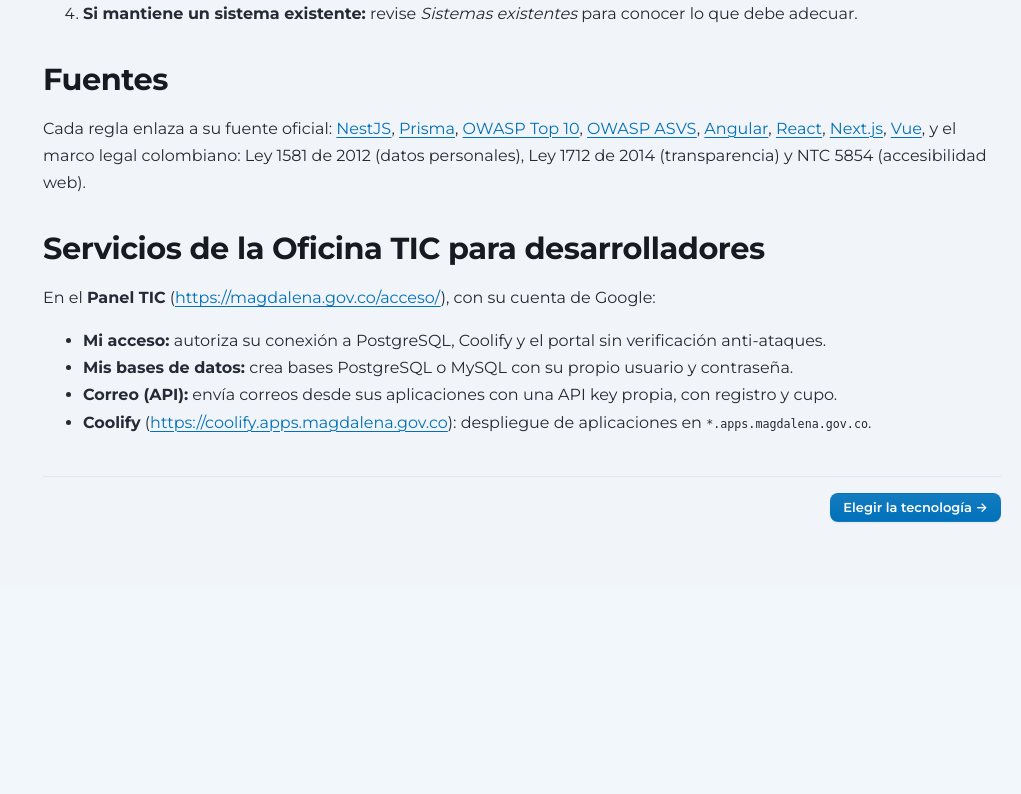
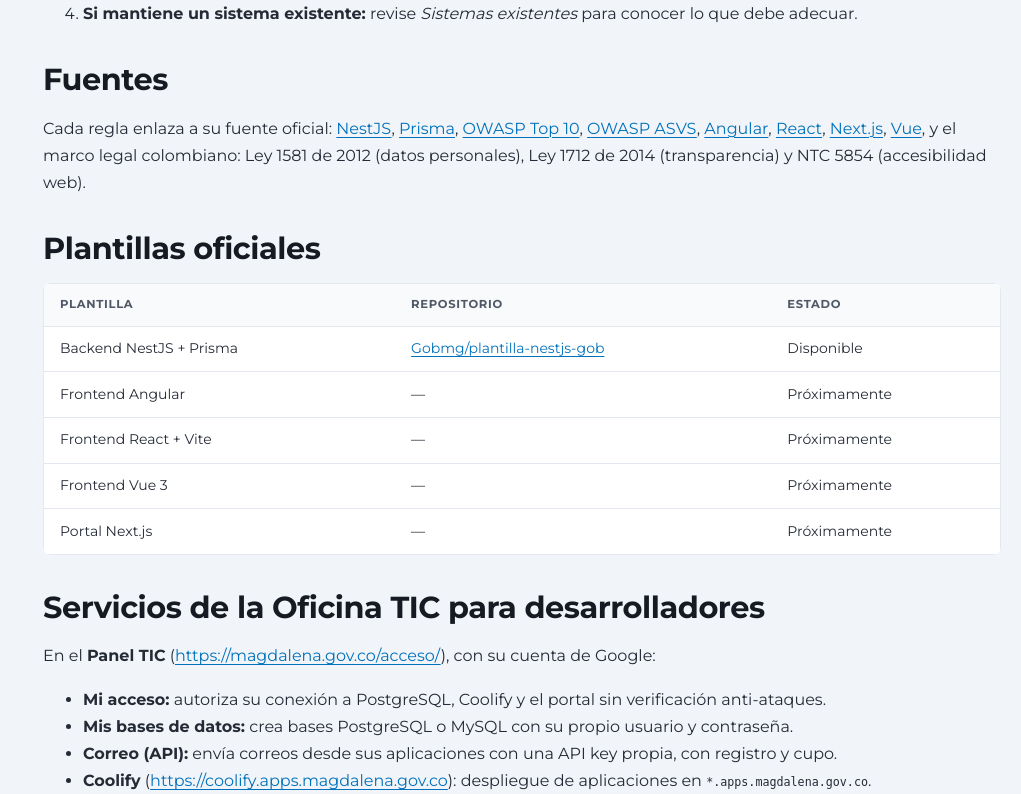
Before and after one commit to danycabarcas/manual_de_marca, a PHP site: page /mi_base/desarrollo/ in a window 1280 px wide. Shown: the part 1266-2060 px from the top of the page, without its empty margins (259-1280 px from the left). Before the commit the page ends 1789 px from the top, so only its background shows below. Run offline with PHP 8.4, Linux system fonts and the light colour scheme.

Commit message:
Desarrollo: enlace a la plantilla oficial NestJS (Gobmg/plantilla-nestjs-gob)
Co-Authored-By: Claude Opus 5.5 <noreply@anthropic.com>

```diff
--- a/desarrollo/contenido/backend.md.php
+++ b/desarrollo/contenido/backend.md.php
@@ -1,7 +1,11 @@
 <?php exit; /* contenido privado */ ?>
 # Backend NestJS
 
-Fuente oficial: <https://docs.nestjs.com>. Versión mínima: NestJS 10 sobre Node.js LTS (20 o 22).
+Fuente oficial: <https://docs.nestjs.com>. Versión: NestJS 11 sobre Node.js 22 LTS.
+
+> **Empiece siempre desde la plantilla oficial:** [Gobmg/plantilla-nestjs-gob](https://github.com/Gobmg/plantilla-nestjs-gob)
+> (botón *Use this template*). Ya cumple todo lo de esta página: configuración validada, seguridad, login con Google,
+> roles, Prisma, paginación, health check, cliente de correo, pruebas (96 % de cobertura), CI y Dockerfile.
 
 ## Estructura del proyecto
 
--- a/desarrollo/contenido/inicio.md.php
+++ b/desarrollo/contenido/inicio.md.php
@@ -37,6 +37,16 @@ Cada regla enlaza a su fuente oficial: [NestJS](https://docs.nestjs.com), [Prism
 [Angular](https://angular.dev), [React](https://react.dev), [Next.js](https://nextjs.org/docs), [Vue](https://vuejs.org/guide/),
 y el marco legal colombiano: Ley 1581 de 2012 (datos personales), Ley 1712 de 2014 (transparencia) y NTC 5854 (accesibilidad web).
 
+## Plantillas oficiales
+
+| Plantilla | Repositorio | Estado |
+|---|---|---|
+| Backend NestJS + Prisma | [Gobmg/plantilla-nestjs-gob](https://github.com/Gobmg/plantilla-nestjs-gob) | Disponible |
+| Frontend Angular | — | Próximamente |
+| Frontend React + Vite | — | Próximamente |
+| Frontend Vue 3 | — | Próximamente |
+| Portal Next.js | — | Próximamente |
+
 ## Servicios de la Oficina TIC para desarrolladores
 
 En el **Panel TIC** (<https://magdalena.gov.co/acceso/>), con su cuenta de Google:
```
